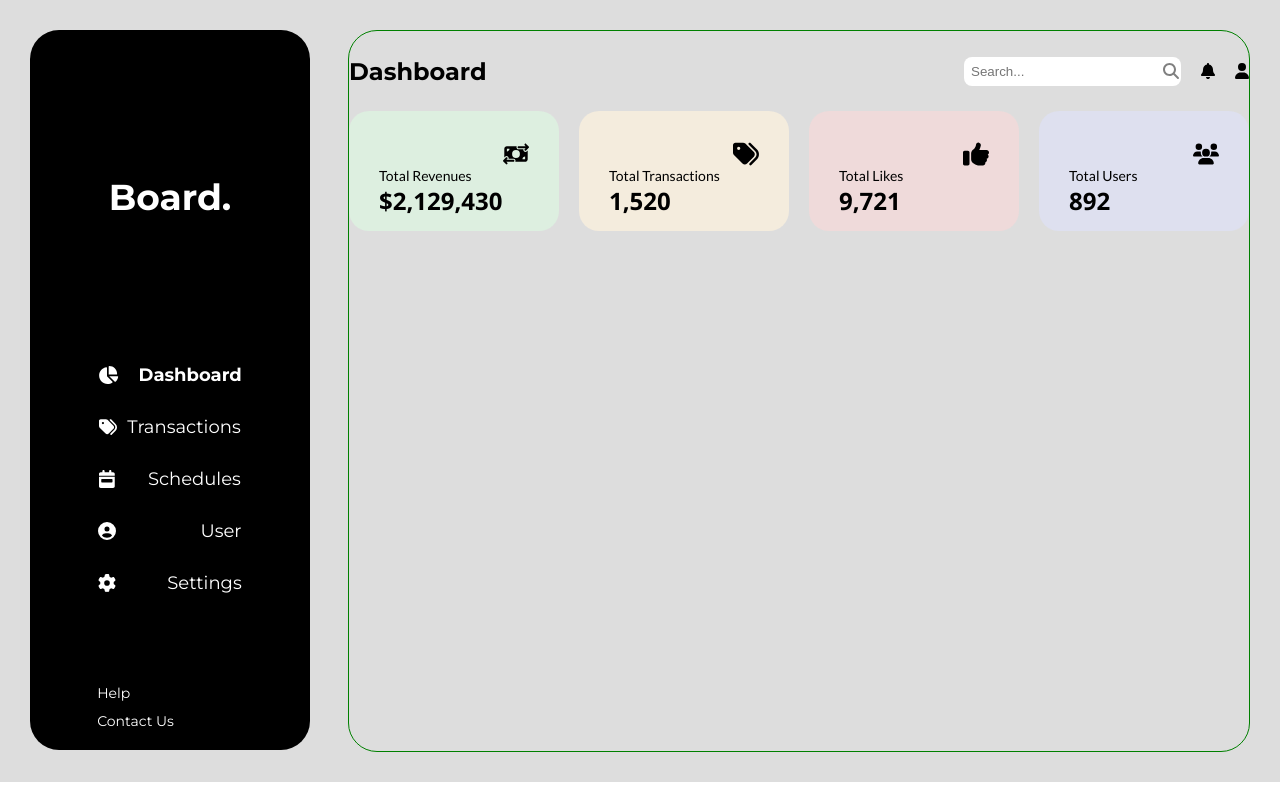
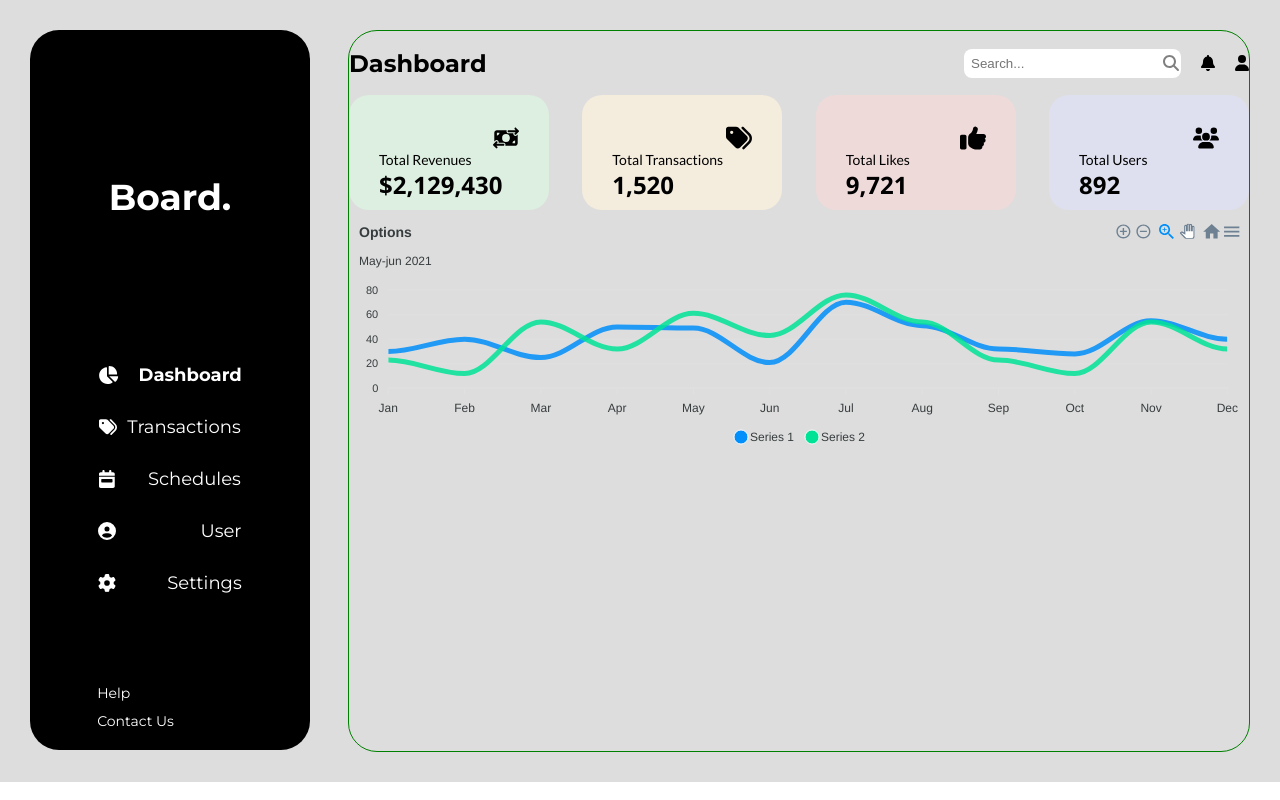
Before and after one commit to ritika-saha/Board-task-app, a React (Create React App) app: page / in a window 1280 px wide. Built offline with nearby package versions, Linux system fonts and the light colour scheme.

Commit message:
line chart

```diff
--- a/package.json
+++ b/package.json
@@ -9,7 +9,10 @@
     "@testing-library/jest-dom": "^5.16.5",
     "@testing-library/react": "^13.4.0",
     "@testing-library/user-event": "^13.5.0",
+    "apexcharts": "^3.39.0",
+    "chart.js": "^4.2.1",
     "react": "^18.2.0",
+    "react-apexcharts": "^1.4.0",
     "react-dom": "^18.2.0",
     "react-scripts": "5.0.1",
     "styled-components": "^5.3.10",
--- a/src/components/Dashboard.jsx
+++ b/src/components/Dashboard.jsx
@@ -2,6 +2,8 @@ import { FontAwesomeIcon  } from '@fortawesome/react-fontawesome'
 import { faChartPie, faSearch ,faTags, faCalendarWeek, faCircleUser ,faGear, faBell,  faUser, faMoneyBillTransfer, faThumbsUp, faUsers } from '@fortawesome/free-solid-svg-icons'
 import React from 'react'
 import styled from 'styled-components'
+import LineChart from './LineChart';
+
 
 const Container=styled.div`
 background-color: #DDDDDD;
@@ -94,7 +96,7 @@ height: 90vh;
 `
 
 const Nav=styled.div`
-  height: 10vh;
+  height: 8vh;
   width: 100%;
  // border: 1px solid blue;
   display: flex;
@@ -137,11 +139,12 @@ const StatCard=styled.div`
   height: 120px;
   display: flex;
   justify-content: space-between;
+  margin-bottom: 5px;
 `
 
 const Card=styled.div`
-width: 150px;
-height: 60px;
+width: 140px;
+height: 55px;
 background-color: ${props=>props.color};
 border-radius: 20px;
 padding: 30px;
@@ -158,7 +161,16 @@ font-size: ${props=>props.size};
 font-weight: ${props=>props.weight};
 `
 
+const LineGraph=styled.div`
+width: 100%;
+height: 359px;
+`
+
+
+
+
 const Dashboard = () => {
+
   return (
     <Container>
       <Left>
@@ -216,6 +228,9 @@ const Dashboard = () => {
           </Card>
 
         </StatCard>
+        <LineGraph>
+        <LineChart />
+        </LineGraph>
       </Right>
 
     </Container>
--- /dev/null
+++ b/src/components/LineChart.jsx
@@ -0,0 +1,48 @@
+import React, { Component } from 'react';
+import ReactApexChart from 'react-apexcharts';
+
+class LineChart extends Component {
+  constructor(props) {
+    super(props);
+
+    this.state = {
+      options: {
+        chart: {
+          id: 'line-chart'
+        },
+        stroke: {
+            curve: 'smooth' // set the strokeCurve option to "smooth"
+          },
+          title:{
+                text:'Options',
+                align:'left'
+          },
+          subtitle:{
+            text:'May-jun 2021',
+            align:'left'
+          },
+        xaxis: {
+          categories: ['Jan', 'Feb', 'Mar', 'Apr', 'May', 'Jun', 'Jul', 'Aug', 'Sep', 'Oct', 'Nov', 'Dec']
+        }
+      },
+      series: [
+        {
+          name: 'Series 1',
+          data: [30, 40, 25, 50, 49, 21, 70, 51, 32, 28, 55, 40]
+        },
+        {
+          name: 'Series 2',
+          data: [23, 12, 54, 32, 61, 43, 76, 54, 23, 12, 54, 32]
+        }
+      ]
+    }
+  }
+
+  render() {
+    return (
+      <ReactApexChart options={this.state.options} series={this.state.series} type="line" height={230} />
+    );
+  }
+}
+
+export default LineChart;
```
Also changed, not shown: 1 other file (tests, documents, lock files or other folders).
